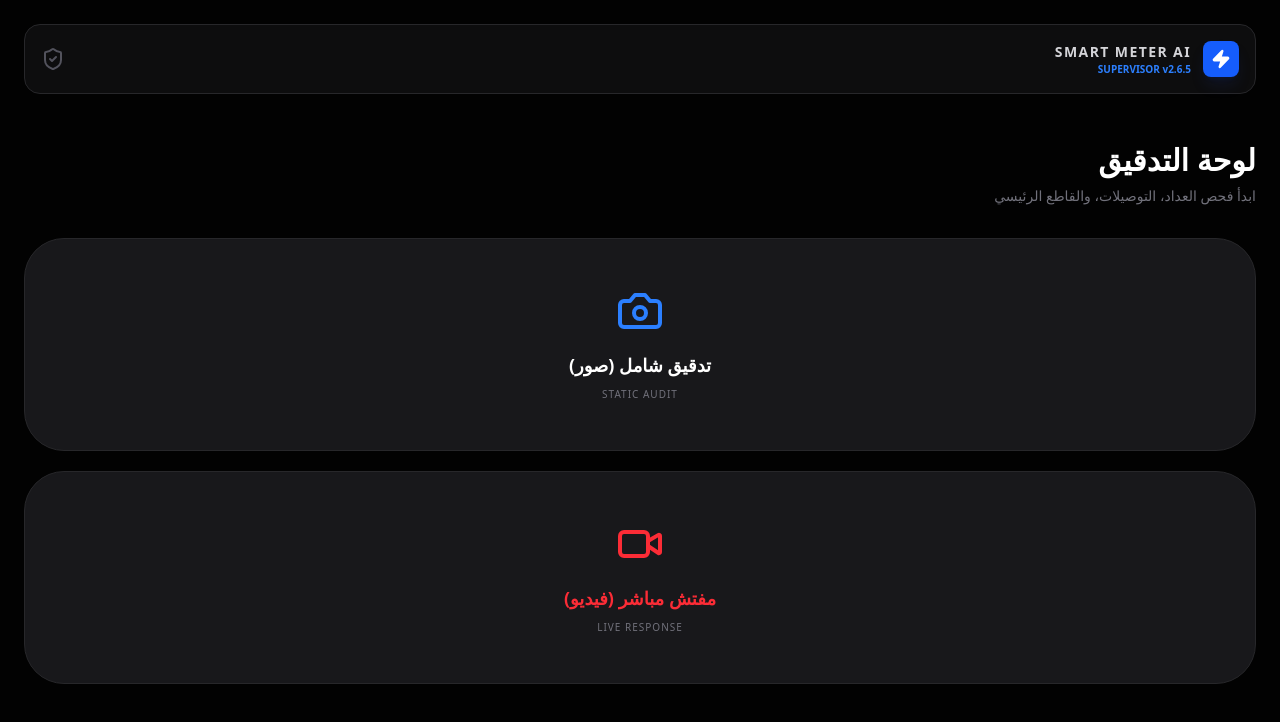
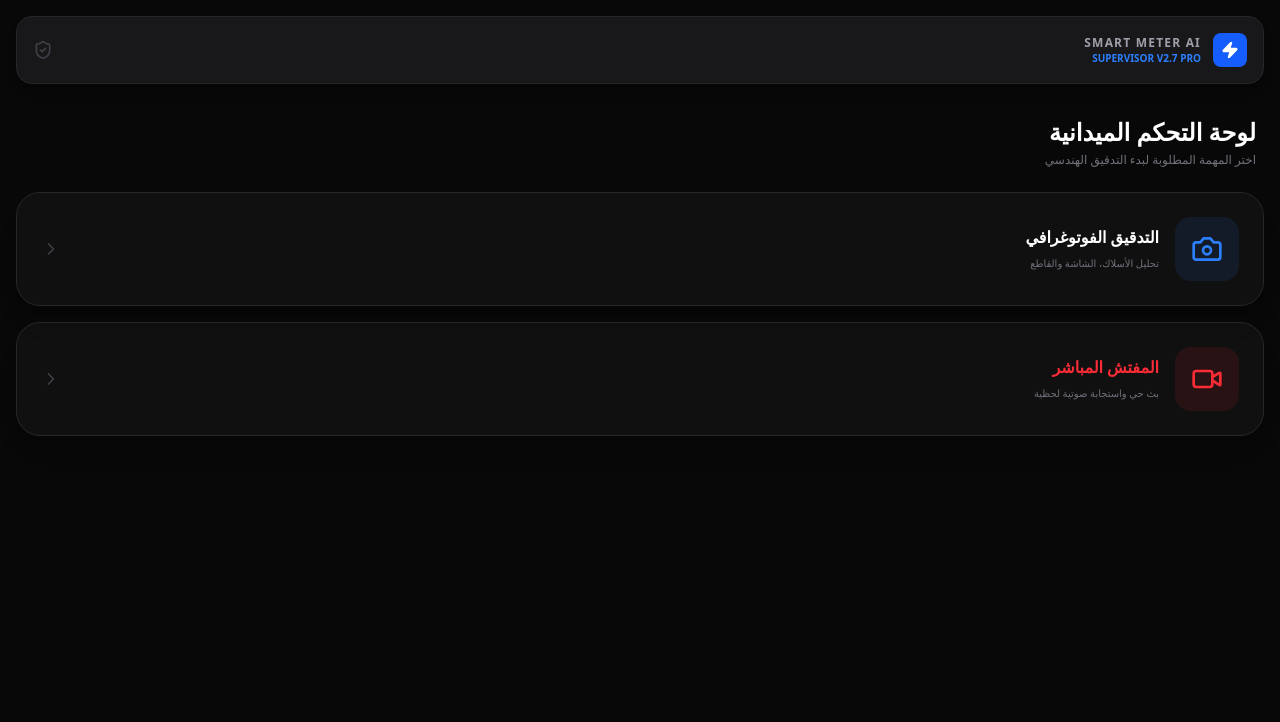
Before and after one commit to msj78598/dd, a Next.js app: page / in a window 1280 px wide. Shown: the top 722 px of the page. Built offline with nearby package versions, Linux system fonts and the light colour scheme.

Commit message:
Production: Integrated Industrial Dashboard and Expert Engineering Audit v2.7

```diff
--- a/src/app/page.tsx
+++ b/src/app/page.tsx
@@ -1,89 +1,137 @@
 "use client";
 import { useState, useRef } from "react";
 import { useImageAnalysis } from "@/hooks/useImageAnalysis";
-import { Camera, Video, LayoutDashboard, ChevronLeft, Upload, Mic, ShieldCheck, Zap, Activity, Info } from "lucide-react";
+import {
+    Camera, Video, LayoutDashboard, ChevronRight,
+    Upload, Mic, ShieldCheck, Zap, PlayCircle,
+    RefreshCcw, AlertTriangle, CheckCircle2
+} from "lucide-react";
 
 export default function SmartMeterPage() {
     const [mode, setMode] = useState<"none" | "photo" | "live">("none");
-    const { analyzeImage, loading, result } = useImageAnalysis();
+    const { analyzeImage, loading, result, resetAnalysis } = useImageAnalysis();
     const [preview, setPreview] = useState<string | null>(null);
+    const [selectedFile, setSelectedFile] = useState<File | null>(null);
     const videoRef = useRef<HTMLVideoElement>(null);
 
-    const handleFileChange = (e: React.ChangeEvent<HTMLInputElement>) => {
+    const onFileChange = (e: React.ChangeEvent<HTMLInputElement>) => {
         const file = e.target.files?.[0];
         if (file) {
+            setSelectedFile(file);
             setPreview(URL.createObjectURL(file));
-            analyzeImage(file);
+            resetAnalysis();
         }
     };
 
+    const handleStartAnalysis = () => {
+        if (selectedFile) analyzeImage(selectedFile);
+    };
+
     return (
-        <main className="min-h-screen bg-[#020202] text-white font-sans p-6 pb-16" dir="rtl">
-            {/* الشريط العلوي الاحترافي */}
-            <div className="flex items-center justify-between mb-12 bg-zinc-900/50 p-4 rounded-2xl border border-zinc-800">
+        <main className="min-h-screen bg-[#080808] text-white font-sans rtl p-4" dir="rtl">
+            {/* هيدر النظام الرسمي */}
+            <div className="flex items-center justify-between bg-zinc-900 border border-zinc-800 p-4 rounded-2xl mb-8 shadow-lg">
                 <div className="flex items-center gap-3">
-                    <div className="bg-blue-600 p-2 rounded-lg shadow-lg shadow-blue-900/20">
-                        <Zap size={20} fill="white" />
-                    </div>
+                    <div className="bg-blue-600 p-2 rounded-lg"><Zap size={18} fill="white" /></div>
                     <div>
-                        <h1 className="text-sm font-black tracking-widest text-zinc-300">SMART METER AI</h1>
-                        <p className="text-[10px] text-blue-500 font-bold">SUPERVISOR v2.6.5</p>
+                        <h1 className="text-xs font-black tracking-widest text-zinc-400">SMART METER AI</h1>
+                        <p className="text-[10px] text-blue-500 font-bold uppercase">Supervisor v2.7 PRO</p>
                     </div>
                 </div>
-                <ShieldCheck className="text-zinc-600" size={24} />
+                <ShieldCheck className="text-zinc-700" size={20} />
             </div>
 
             {mode === "none" && (
-                <div className="space-y-8 animate-in slide-in-from-bottom-10 duration-700">
-                    <div className="space-y-2">
-                        <h2 className="text-3xl font-bold">لوحة التدقيق</h2>
-                        <p className="text-zinc-500 text-sm">ابدأ فحص العداد، التوصيلات، والقاطع الرئيسي</p>
+                <div className="space-y-6 animate-in fade-in slide-in-from-bottom-5 duration-700">
+                    <div className="px-2">
+                        <h2 className="text-2xl font-bold">لوحة التحكم الميدانية</h2>
+                        <p className="text-zinc-500 text-xs mt-1">اختر المهمة المطلوبة لبدء التدقيق الهندسي</p>
                     </div>
 
-                    <div className="grid grid-cols-1 gap-5">
-                        <button onClick={() => setMode("photo")} className="group flex flex-col items-center p-12 bg-zinc-900 border border-zinc-800 rounded-[2.5rem] hover:border-blue-500 transition-all active:scale-95">
-                            <Camera size={48} className="text-blue-500 mb-4 group-hover:scale-110 transition-transform" />
-                            <span className="text-lg font-bold">تدقيق شامل (صور)</span>
-                            <span className="text-[10px] text-zinc-500 mt-2 uppercase tracking-widest">Static Audit</span>
+                    <div className="grid grid-cols-1 gap-4">
+                        <button onClick={() => setMode("photo")} className="flex items-center justify-between p-6 bg-zinc-900/50 border border-zinc-800 rounded-3xl hover:bg-zinc-800 transition-all active:scale-95 shadow-xl">
+                            <div className="flex items-center gap-4">
+                                <div className="bg-blue-500/10 p-4 rounded-2xl"><Camera size={32} className="text-blue-500" /></div>
+                                <div className="text-right">
+                                    <span className="text-base font-bold block">التدقيق الفوتوغرافي</span>
+                                    <span className="text-[10px] text-zinc-500">تحليل الأسلاك، الشاشة والقاطع</span>
+                                </div>
+                            </div>
+                            <ChevronRight size={20} className="text-zinc-700" />
                         </button>
 
-                        <button onClick={() => setMode("live")} className="group flex flex-col items-center p-12 bg-zinc-900 border border-zinc-800 rounded-[2.5rem] hover:border-red-500 transition-all active:scale-95">
-                            <Video size={48} className="text-red-500 mb-4 group-hover:scale-110 transition-transform" />
-                            <span className="text-lg font-bold text-red-500">مفتش مباشر (فيديو)</span>
-                            <span className="text-[10px] text-zinc-500 mt-2 uppercase tracking-widest">Live Response</span>
+                        <button onClick={() => setMode("live")} className="flex items-center justify-between p-6 bg-zinc-900/50 border border-zinc-800 rounded-3xl hover:bg-zinc-800 transition-all active:scale-95 shadow-xl">
+                            <div className="flex items-center gap-4">
+                                <div className="bg-red-500/10 p-4 rounded-2xl"><Video size={32} className="text-red-500" /></div>
+                                <div className="text-right">
+                                    <span className="text-base font-bold block text-red-500">المفتش المباشر</span>
+                                    <span className="text-[10px] text-zinc-500">بث حي واستجابة صوتية لحظية</span>
+                                </div>
+                            </div>
+                            <ChevronRight size={20} className="text-zinc-700" />
                         </button>
                     </div>
                 </div>
             )}
 
             {mode !== "none" && (
-                <div className="animate-in fade-in duration-500">
-                    <div className="flex items-center justify-between mb-8">
-                        <button onClick={() => { setMode("none"); setPreview(null); }} className="flex items-center gap-2 py-2 px-4 bg-zinc-900 rounded-xl border border-zinc-800 text-sm font-medium">
-                            <ChevronLeft size={16} /> العودة
-                        </button>
-                        <div className="flex items-center gap-2 text-blue-500 bg-blue-500/10 px-3 py-1.5 rounded-full border border-blue-500/20 text-[10px] font-bold">
-                            <Activity size={12} className="animate-pulse" />
-                            {mode === "photo" ? "تحليل فوتوغرافي" : "بث مباشر تقني"}
-                        </div>
-                    </div>
+                <div className="animate-in fade-in duration-300">
+                    <button onClick={() => { setMode("none"); setPreview(null); setSelectedFile(null); resetAnalysis(); }} className="mb-6 flex items-center gap-2 py-2 px-4 bg-zinc-900 rounded-xl border border-zinc-800 text-[10px] font-bold text-zinc-400">
+                        <RefreshCcw size={14} /> العودة للرئيسية
+                    </button>
 
                     {mode === "photo" && (
                         <div className="space-y-6">
-                            <label className="relative flex flex-col items-center justify-center h-80 border-2 border-dashed border-zinc-800 rounded-[2.5rem] bg-zinc-900/30 overflow-hidden cursor-pointer shadow-inner">
-                                {preview ? <img src={preview} className="w-full h-full object-cover" /> : <div className="text-center space-y-3"><Upload className="mx-auto text-zinc-600" size={40} /><p className="text-xs text-zinc-500">التقط صورة للعداد والأسلاك</p></div>}
-                                <input type="file" accept="image/*" onChange={handleFileChange} className="hidden" />
-                            </label>
+                            {/* منطقة رفع ومعاينة الصورة */}
+                            <div className="relative h-80 rounded-[2.5rem] bg-zinc-900 border-2 border-dashed border-zinc-800 overflow-hidden shadow-2xl">
+                                {preview ? (
+                                    <>
+                                        <img src={preview} className="w-full h-full object-cover" />
+                                        <label htmlFor="change-photo" className="absolute bottom-4 right-4 bg-black/60 backdrop-blur-md p-3 rounded-full border border-white/10 cursor-pointer">
+                                            <Camera size={20} />
+                                        </label>
+                                    </>
+                                ) : (
+                                    <label htmlFor="upload-photo" className="flex flex-col items-center justify-center w-full h-full cursor-pointer group">
+                                        <div className="bg-blue-600/10 p-6 rounded-full group-hover:bg-blue-600/20 transition-all mb-4">
+                                            <Upload size={40} className="text-blue-500" />
+                                        </div>
+                                        <span className="text-sm font-bold text-zinc-400">ارفع أو التقط صورة العداد</span>
+                                    </label>
+                                )}
+                                <input type="file" id="upload-photo" accept="image/*" onChange={onFileChange} className="hidden" />
+                                <input type="file" id="change-photo" accept="image/*" onChange={onFileChange} className="hidden" />
+                            </div>
 
-                            {loading && <div className="p-6 bg-blue-600/10 border border-blue-500/20 rounded-3xl flex items-center justify-center gap-3 animate-pulse text-blue-400 font-bold text-sm">جارِ التحليل الهندسي الشامل...</div>}
+                            {/* أزرار التحكم بعد اختيار الصورة */}
+                            {preview && !result && (
+                                <button
+                                    onClick={handleStartAnalysis}
+                                    disabled={loading}
+                                    className="w-full py-5 bg-blue-600 rounded-2xl font-black text-sm flex items-center justify-center gap-3 shadow-[0_10px_30px_rgba(37,99,235,0.3)] active:scale-95 transition-all"
+                                >
+                                    {loading ? (
+                                        <><RefreshCcw className="animate-spin" size={20} /> جارِ فحص الأجزاء التقنية...</>
+                                    ) : (
+                                        <><PlayCircle size={24} /> بدء التحليل الهندسي</>
+                                    )}
+                                </button>
+                            )}
 
+                            {/* عرض النتائج بتنسيق فني */}
                             {result && (
-                                <div className="p-6 bg-zinc-900 border border-zinc-800 rounded-3xl shadow-2xl space-y-4">
-                                    <div className="flex items-center gap-2 text-blue-500 border-b border-zinc-800 pb-3">
-                                        <Info size={16} />
-                                        <span className="text-[10px] font-black uppercase">Technical Report</span>
+                                <div className="bg-zinc-900 border border-zinc-800 rounded-[2rem] p-6 shadow-2xl animate-in slide-in-from-top-4">
+                                    <div className="flex items-center justify-between mb-4 border-b border-zinc-800 pb-4">
+                                        <div className="flex items-center gap-2 text-green-500 font-bold text-xs">
+                                            <CheckCircle2 size={16} /> مكتمل
+                                        </div>
+                                        <button onClick={() => { setPreview(null); setSelectedFile(null); resetAnalysis(); }} className="text-[10px] text-zinc-500 flex items-center gap-1">
+                                            <RefreshCcw size={12} /> فحص جديد
+                                        </button>
                                     </div>
-                                    <div className="text-sm leading-relaxed text-zinc-300 whitespace-pre-wrap">{result}</div>
+                                    <div className="text-sm leading-relaxed text-zinc-300 space-y-4 whitespace-pre-wrap font-medium">
+                                        {result}
+                                    </div>
                                 </div>
                             )}
                         </div>
@@ -91,12 +139,14 @@ export default function SmartMeterPage() {
 
                     {mode === "live" && (
                         <div className="space-y-6">
-                            <div className="relative rounded-[3rem] overflow-hidden border-4 border-zinc-900 shadow-2xl bg-zinc-900">
-                                <video ref={videoRef} autoPlay playsInline className="w-full aspect-[3/4] object-cover" />
-                                <div className="absolute top-6 right-6 bg-red-600 px-4 py-1.5 rounded-full text-[10px] font-black tracking-tighter animate-pulse shadow-lg">FIELD AUDIT MODE</div>
+                            <div className="relative rounded-[2.5rem] overflow-hidden border-4 border-zinc-900 shadow-2xl bg-zinc-900 h-[500px]">
+                                <video ref={videoRef} autoPlay playsInline className="w-full h-full object-cover" />
+                                <div className="absolute top-6 left-6 bg-red-600 px-3 py-1 rounded-full text-[10px] font-black animate-pulse shadow-lg">LIVE FIELD AUDIT</div>
+                                <div className="absolute bottom-6 left-1/2 -translate-x-1/2 w-full px-10 text-center">
+                                    <p className="bg-black/40 backdrop-blur-md py-2 px-4 rounded-full text-[10px] text-zinc-300 border border-white/5 inline-block">وجه الكاميرا ببطء نحو الأجزاء التقنية للعداد</p>
+                                </div>
                             </div>
-                            <div className="flex justify-center"><button className="p-10 bg-blue-600 rounded-full shadow-2xl active:scale-75 transition-all"><Mic size={40} /></button></div>
-                            <p className="text-center text-zinc-500 text-[10px] font-bold">تحدث مع المفتش حول حالة التوصيلات والعداد</p>
+                            <div className="flex justify-center"><button className="p-10 bg-blue-600 rounded-full shadow-[0_0_40px_rgba(37,99,235,0.4)] active:scale-75 transition-all"><Mic size={40} /></button></div>
                         </div>
                     )}
                 </div>
```
Also changed, not shown: src/hooks/useGeminiLive.ts (+6 -11 lines), src/hooks/useImageAnalysis.ts (+11 -26 lines).
